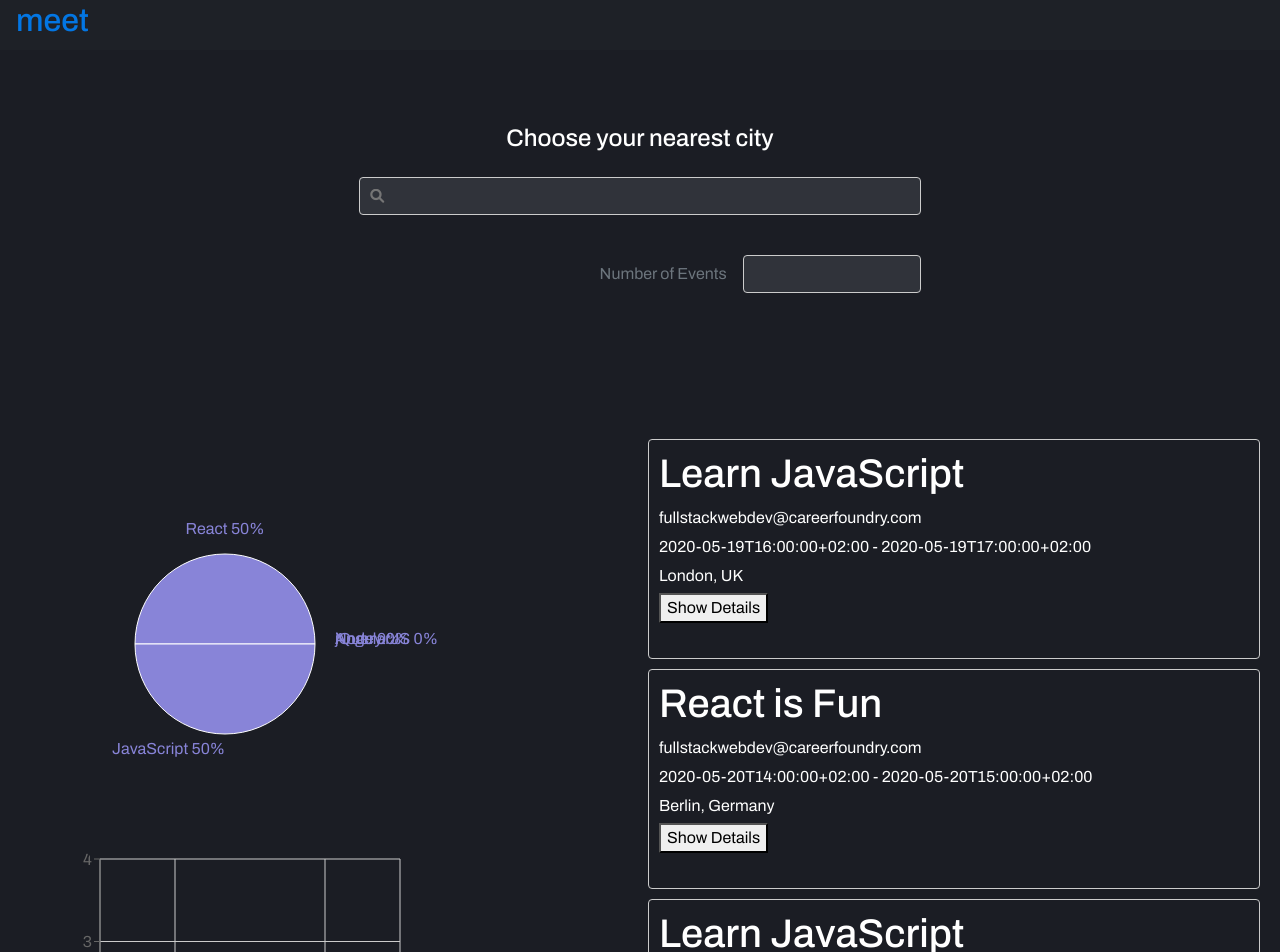
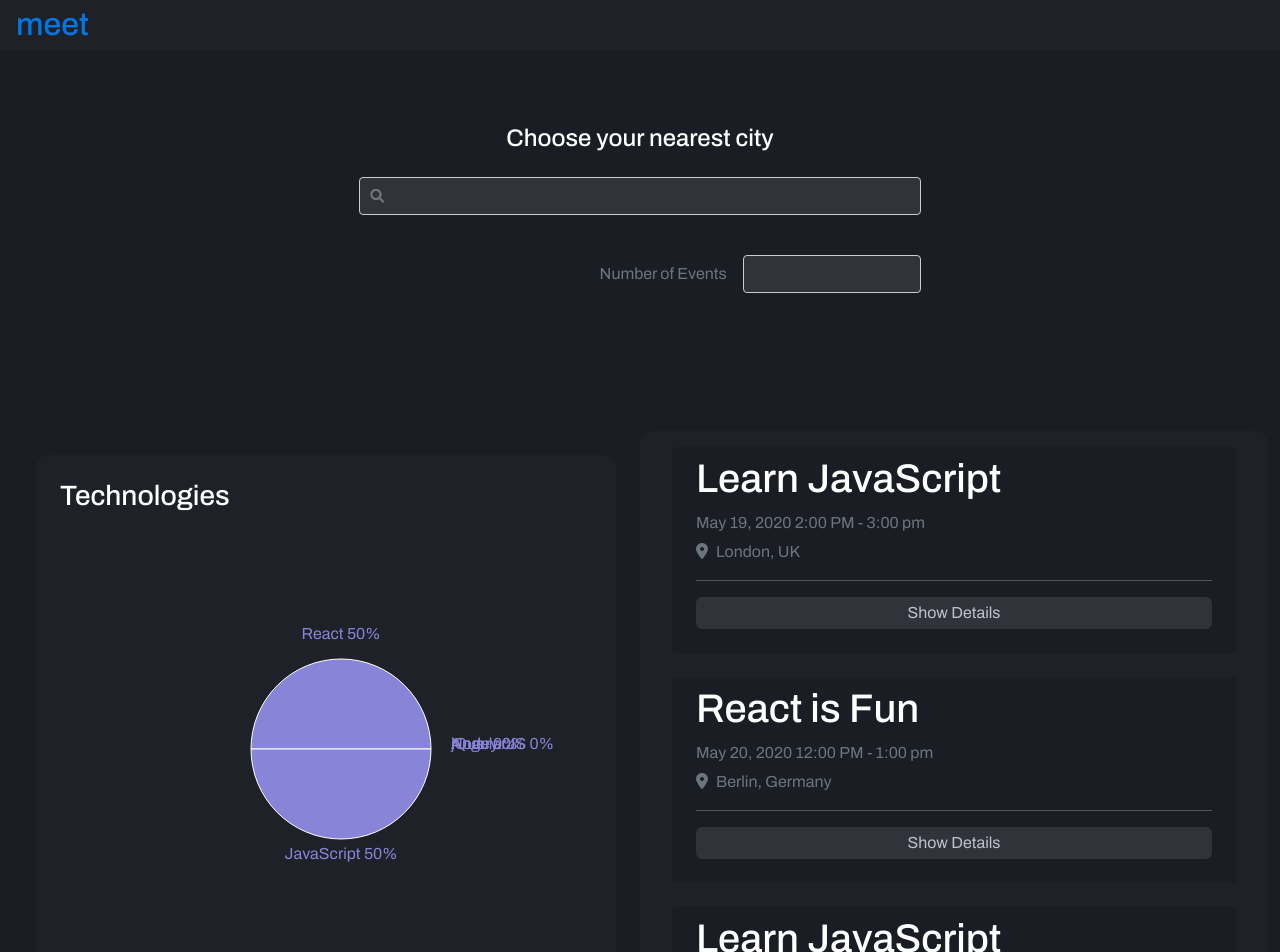
Before and after one commit to charangautam/meet, a React (Create React App) app: page / in a window 1280 px wide. Shown: the top 952 px of the page. Built offline with nearby package versions, Linux system fonts and the light colour scheme; what atatus-spa would draw is missing.

Commit message:
css makeover for charts and eventList

```diff
--- a/package.json
+++ b/package.json
@@ -10,6 +10,7 @@
     "atatus-spa": "^4.4.0",
     "axios": "^0.24.0",
     "bootstrap": "^5.1.3",
+    "moment": "^2.29.1",
     "nprogress": "^0.2.0",
     "react": "^17.0.2",
     "react-bootstrap": "^2.0.3",
--- a/src/App.css
+++ b/src/App.css
@@ -35,6 +35,8 @@ input[type="number"] {
   line-height: 20px;
   align-self: center;
   height: 38px;
+  background-color: #30333A;
+  color: #FFFFFF;
 }
 
 .citySearch {
@@ -81,44 +83,6 @@ input[type="number"] {
   background-color: #bcdcdb;
 }
 
-.event {
-  padding: 10px 10px 35px;
-  margin-bottom: 10px;
-  text-align: left;
-  border: 1px solid #ccc;
-  border-radius: 4px;
-  position: relative;
-}
-
-.details-btn {
-  position: absolute;
-  right: 5px;
-  bottom: 5px;
-  padding: 5px 8px;
-  border-radius: 4px;
-  outline: none;
-  cursor: pointer;
-}
-
-.name {
-  font-size: 18px;
-  font-weight: 600;
-}
-
-.group-name {
-  text-transform: uppercase;
-  font-size: 14px;
-}
-
-.going,
-.visibility {
-  font-style: italic;
-}
-
-.description {
-  overflow-x: hidden;
-}
-
 .numberOfEvents {
   margin: 40px auto;
   text-align: center;
@@ -136,8 +100,32 @@ input[type="number"] {
   align-self: center;
 }
 
-.events-number {
+.event {
+  background-color: #1B1D24;
+  padding: 10px 10px 35px;
+  margin-bottom: 10px;
+  text-align: left;
+  border-radius: 4px;
+  position: relative;
+}
+
+.details {
+  width: 100%;
+  padding: 3px;
+  color: #BEC2CC;
   background-color: #30333A;
+  border: ridge 1px #30333A;
+  border-radius: 6px;
+  cursor: pointer;
+}
+
+.description {
+  overflow-x: hidden;
+}
+
+.eventComponent {
+  background-color: #1E2127;
+  border-radius: 14px;
 }
 
 .button-wrapper {
--- a/src/App.js
+++ b/src/App.js
@@ -59,7 +59,7 @@ class App extends Component {
     return (
       <Container className="App p-0" fluid>
         <div style={{ height: "50px", backgroundColor: "#1E2127" }} className="d-flex align-items-center">
-          <h2 className="mt-o p-3" style={{ color: "#0376E3" }}>meet</h2>
+          <h2 className="mt-o pt-2 ps-3" style={{ color: "#0376E3" }}>meet</h2>
         </div>
         <Row className="p-3">
           <Col md={12} className="d-flex flex-column justify-content-center align-items-center">
@@ -68,13 +68,12 @@ class App extends Component {
           </Col>
         </Row>
         <Row className="d-flex justify-content-center p-4">
-          <Col sm={12} md={6} className="d-inline p-2">
+          <Col sm={12} md={6} className="d-inline p-4">
             <EventGenre events={this.state.events} />
             <ScatterPlot getData={() => this.getData()} />
           </Col>
-          <Col sm={12} md={6} className="d-inline p-2">
+          <Col sm={12} md={6} className="d-inline p-2 eventComponent">
             <EventList events={this.state.events} />
-
           </Col>
         </Row>
       </Container>
--- a/src/components/Event.js
+++ b/src/components/Event.js
@@ -1,4 +1,5 @@
 import React, { Component } from 'react'
+import moment from 'moment';
 
 class Event extends Component {
     state = {
@@ -14,11 +15,11 @@ class Event extends Component {
         const { showDetails } = this.state;
 
         return (
-            <div className="event">
+            <div className="event mb-4 pt-2 p-4">
                 <h1 className="summary">{event.summary}</h1>
-                <p className="organizer">{event.organizer.email}</p>
-                <p className="time">{event.start.dateTime} - {event.end.dateTime}</p>
-                <p className="location">{event.location}</p>
+                <p className="time text-muted">{moment(event.start.dateTime).format('lll')} - {moment(event.end.dateTime).format("h:mm a")}</p>
+                <p className="location text-muted"><i class="fas fa-map-marker-alt me-2"></i>{event.location}</p>
+                <hr></hr>
                 {
                     showDetails && <p className="description">{event.description}</p>
                 }
--- a/src/components/EventGenre.js
+++ b/src/components/EventGenre.js
@@ -21,11 +21,13 @@ const EventGenre = ({ events }) => {
 
 
     return (
-        <ResponsiveContainer height={400} width={400}>
-            <PieChart width={400} height={400}>
+        <div className="eventComponent mb-3">
+            <h3 className='p-4'>Technologies</h3>
+            <ResponsiveContainer height={500}>
+                <PieChart>
                     <Pie
                         data={data}
-                    cx={200}
+                        cx={300}
                         cy={200}
                         labelLine={false}
                         outerRadius={90}
@@ -36,6 +38,7 @@ const EventGenre = ({ events }) => {
                     </Pie>
                 </PieChart>
             </ResponsiveContainer>
+        </div>
     )
 }
 
--- a/src/components/EventList.js
+++ b/src/components/EventList.js
@@ -6,7 +6,7 @@ class EventList extends Component {
     render() {
         const { events } = this.props
         return (
-            <ul className="event-list" >
+            <ul className="event-list pt-2 ps-4 pe-4" >
                 {events.map(event =>
                     <li key={event.id}>
                         <Event event={event} />
--- a/src/components/ScatterPlot.js
+++ b/src/components/ScatterPlot.js
@@ -6,7 +6,9 @@ import {
 class ScatterPlot extends Component {
     render() {
         return (
-            <ResponsiveContainer height={400} width={400}>
+            <div className="eventComponent">
+                <h3 className='p-4'>Cities</h3>
+                <ResponsiveContainer height={500}>
                     <ScatterChart
                         margin={{
                             top: 20, right: 20, bottom: 20, left: 20,
@@ -19,6 +21,7 @@ class ScatterPlot extends Component {
                         <Scatter data={this.props.getData()} fill="#8884d8" />
                     </ScatterChart>
                 </ResponsiveContainer>
+            </div>
         )
     }
 }
```
Also changed, not shown: 1 other file (tests, documents, lock files or other folders). Lines whose indentation alone changed are shown as unchanged.
